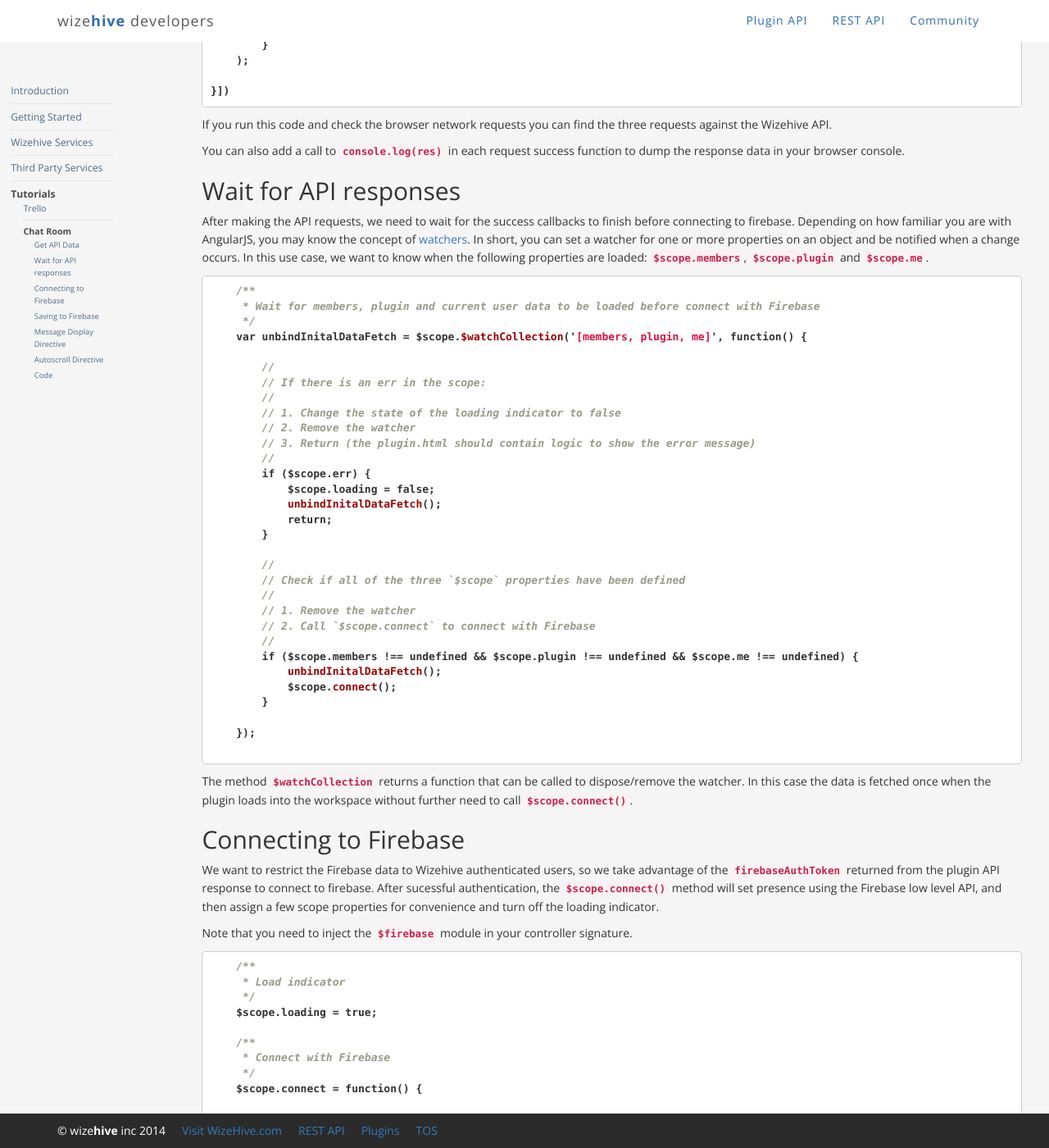
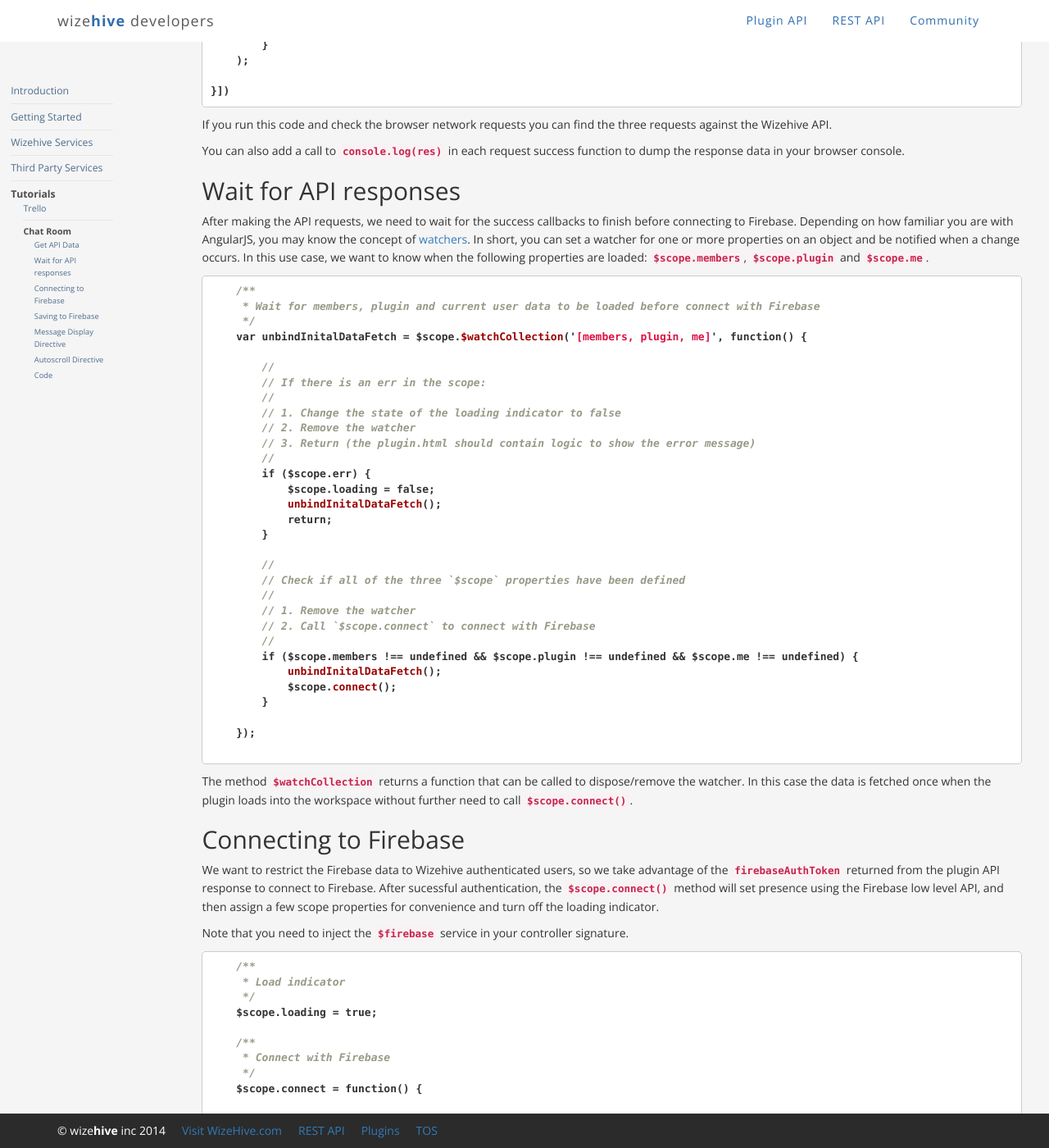
Before and after one commit to ZengineHQ/developers, a Jekyll site: the page built from js-api/tutorials/building-a-chat-plugin.md, in a window 1280 px wide and 1400 px high, scrolled down 1586 px. Shown: the whole window at 82% size. Built offline with Jekyll 4.4.1, drawn with Linux system fonts in a browser that asks for light colours; nearby versions of some CDN libraries; some of the changed text lies outside the part shown.

Commit message:
spelling, grammer fixes

```diff
--- a/_config.yml
+++ b/_config.yml
@@ -4,7 +4,6 @@ apiDomain: "https://stage-api.wizehive.com"
 clientDomain: "https://stage-beta.wizehive.com"
 authDomain: "https://stage-auth.wizehive.com"
 demoClientId: "rest-api-quick-start-demo"
-port: 3000
 apiKey: false
 kramdown:
   input: GFM # enable github flavored markdown
--- a/js-api/tutorials/building-a-chat-plugin.md
+++ b/js-api/tutorials/building-a-chat-plugin.md
@@ -12,7 +12,7 @@ If you haven't yet done so, we recommended first reading about [data access]({{s
 
 ## Get API data
 
- The first thing you need to do is get some data from the API. Using the Data factory, we can get the currently logged-in user, metadata about this plugin (namely firebase authentication info), and the members of the workspace.
+ The first thing you need to do is get some data from the API. Using the Data factory, we can get the currently logged-in user, metadata about this plugin (namely Firebase authentication info), and the members of the workspace.
 
 {% highlight js %}
 
@@ -98,7 +98,7 @@ You can also add a call to `console.log(res)` in each request success function t
 
 ## Wait for API responses
 
-After making the API requests, we need to wait for the success callbacks to finish before connecting to firebase. Depending on how familiar you are with AngularJS, you may know the concept of <a href="https://docs.angularjs.org/api/ng/type/$rootScope.Scope#$watchCollection" target="_blank">watchers</a>. In short, you can set a watcher for one or more properties on an object and be notified when a change occurs. In this use case, we want to know when the following properties are loaded: `$scope.members`, `$scope.plugin` and `$scope.me`.
+After making the API requests, we need to wait for the success callbacks to finish before connecting to Firebase. Depending on how familiar you are with AngularJS, you may know the concept of <a href="https://docs.angularjs.org/api/ng/type/$rootScope.Scope#$watchCollection" target="_blank">watchers</a>. In short, you can set a watcher for one or more properties on an object and be notified when a change occurs. In this use case, we want to know when the following properties are loaded: `$scope.members`, `$scope.plugin` and `$scope.me`.
 
 
 {% highlight js %}
@@ -140,9 +140,9 @@ The method `$watchCollection` returns a function that can be called to dispose/r
 
 ## Connecting to Firebase
 
-We want to restrict the Firebase data to Wizehive authenticated users, so we take advantage of the `firebaseAuthToken` returned from the plugin API response to connect to firebase. After sucessful authentication, the `$scope.connect()` method will set presence using the Firebase low level API, and then assign a few scope properties for convenience and turn off the loading indicator.
+We want to restrict the Firebase data to Wizehive authenticated users, so we take advantage of the `firebaseAuthToken` returned from the plugin API response to connect to Firebase. After sucessful authentication, the `$scope.connect()` method will set presence using the Firebase low level API, and then assign a few scope properties for convenience and turn off the loading indicator.
 
-Note that you need to inject the `$firebase` module in your controller signature.
+Note that you need to inject the `$firebase` service in your controller signature.
 
 {% highlight js %}
 
```
Also changed, not shown: other parts of js-api/tutorials/building-a-chat-plugin.md (+1 -1 lines).
